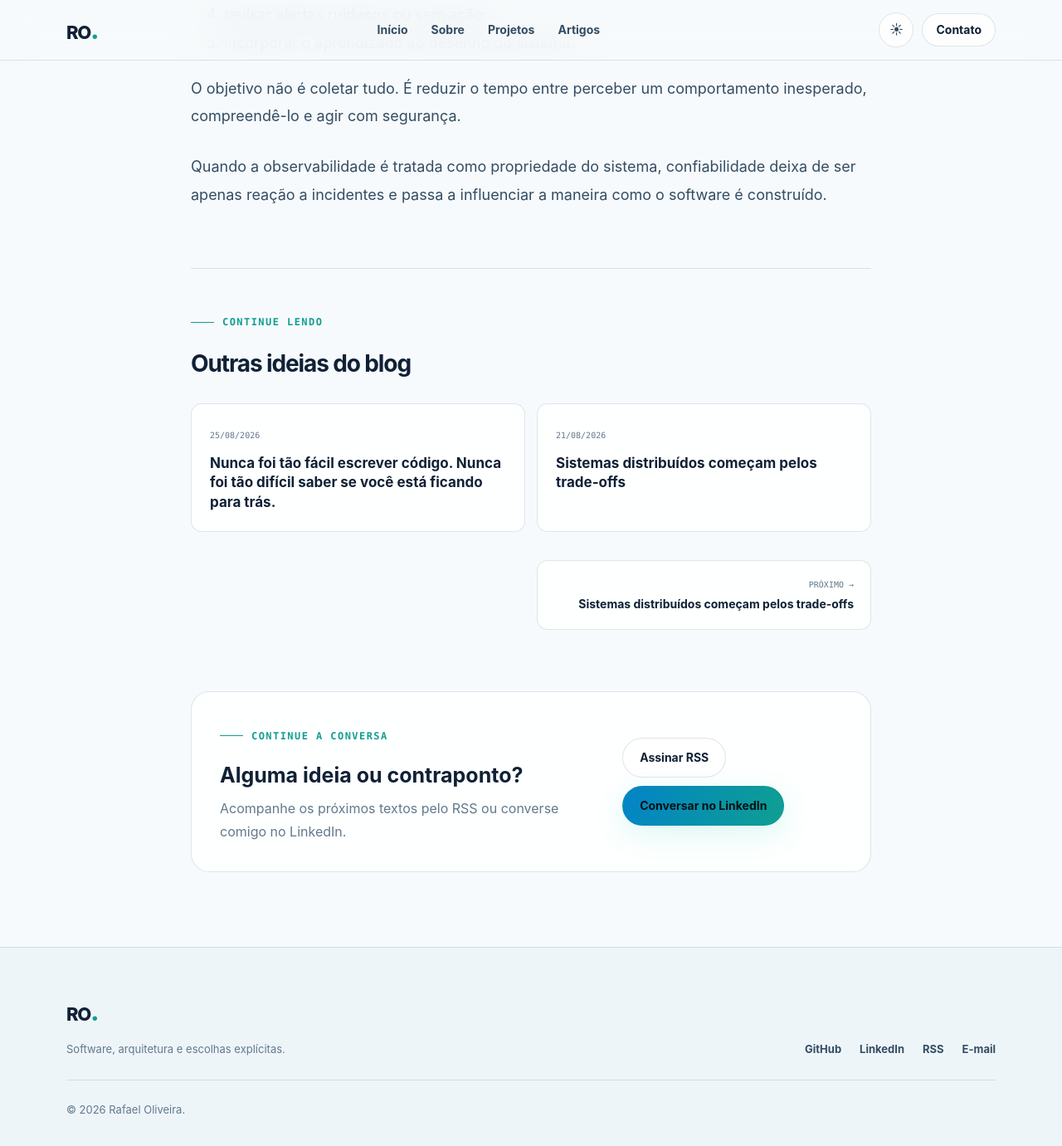
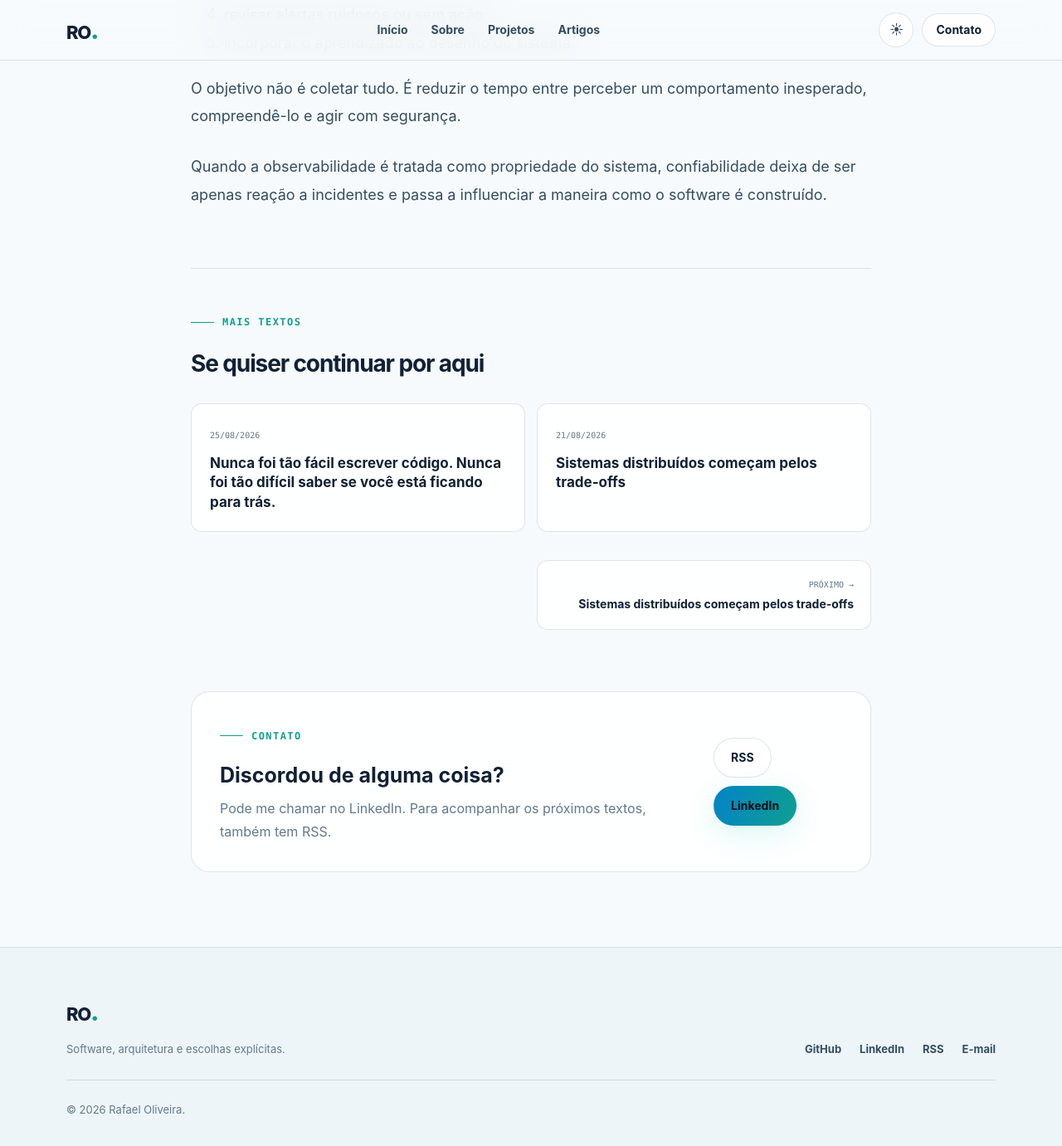
Before and after one commit to blasther12/blasther12.github.io, a Jekyll site: the page built from _posts/2026-08-21-observabilidade-e-uma-propriedade-do-sistema.md, in a window 1280 px wide and 1400 px high, scrolled down 3034 px. Shown: the top 1381 px of the window at 83% size. Built offline with Jekyll 4.4.1, drawn with Linux system fonts in a browser that asks for light colours; some of the changed text lies outside the part shown.

Commit message:
content: simplify article navigation copy

```diff
--- a/_layouts/post.html
+++ b/_layouts/post.html
@@ -3,7 +3,7 @@ layout: default
 ---
 <article class="post">
   <header class="post__header container container--narrow">
-    <a class="eyebrow link-back" href="{{ '/artigos/' | relative_url }}">← Todos os artigos</a>
+    <a class="eyebrow link-back" href="{{ '/artigos/' | relative_url }}">← Artigos</a>
     <h1>{{ page.title }}</h1>
     {% if page.description %}
       <p class="post__lead">{{ page.description }}</p>
@@ -26,8 +26,8 @@ layout: default
   {% if site.related_posts.size > 0 %}
     <section class="post__related container container--narrow" aria-labelledby="continue-lendo">
       <header class="post__related-header">
-        <span class="eyebrow">Continue lendo</span>
-        <h2 id="continue-lendo">Outras ideias do blog</h2>
+        <span class="eyebrow">Mais textos</span>
+        <h2 id="continue-lendo">Se quiser continuar por aqui</h2>
       </header>
       <div class="related-grid">
         {% for post in site.related_posts limit:2 %}
@@ -60,13 +60,13 @@ layout: default
 
   <footer class="post__footer container container--narrow">
     <div>
-      <span class="eyebrow">Continue a conversa</span>
-      <h2>Alguma ideia ou contraponto?</h2>
-      <p>Acompanhe os próximos textos pelo RSS ou converse comigo no LinkedIn.</p>
+      <span class="eyebrow">Contato</span>
+      <h2>Discordou de alguma coisa?</h2>
+      <p>Pode me chamar no LinkedIn. Para acompanhar os próximos textos, também tem RSS.</p>
     </div>
     <div class="post__footer-actions">
-      <a class="button button--ghost" href="{{ '/feed.xml' | relative_url }}">Assinar RSS</a>
-      <a class="button button--primary" href="https://www.linkedin.com/in/rafael-oliveira-44b701160/">Conversar no LinkedIn</a>
+      <a class="button button--ghost" href="{{ '/feed.xml' | relative_url }}">RSS</a>
+      <a class="button button--primary" href="https://www.linkedin.com/in/rafael-oliveira-44b701160/">LinkedIn</a>
     </div>
   </footer>
 </article>
```
